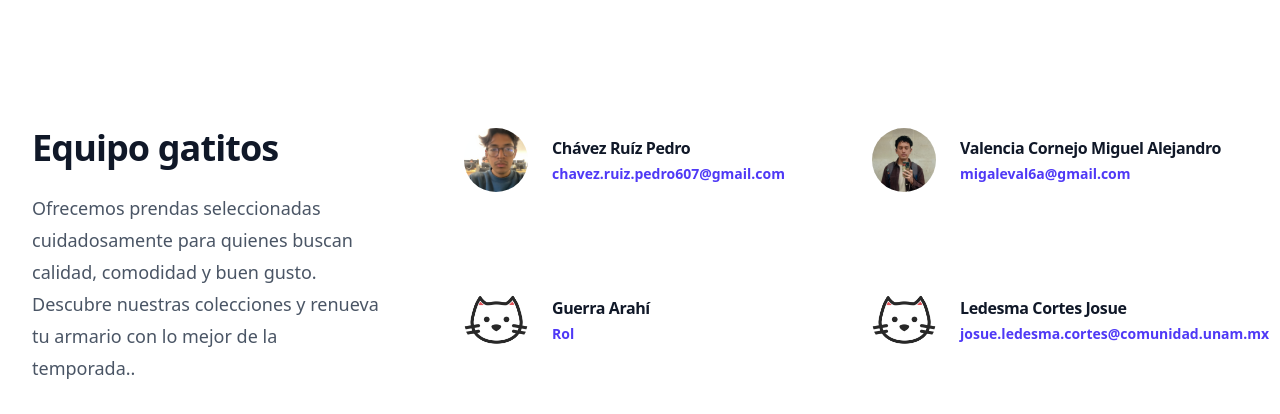
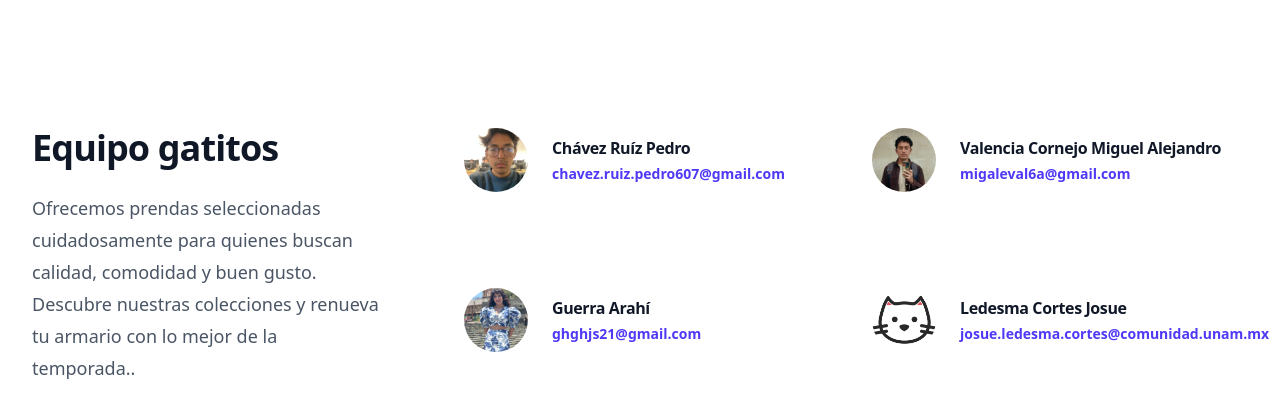
Before and after one commit to PeterDayne/EquipoGatitos, a React (Vite) app in the folder proyect-gatitos/tailwind-app/: page /Team in a window 1280 px wide. Shown: the top 414 px of the page. Built offline with nearby package versions, Linux system fonts and the light colour scheme.

Commit message:
Se agregaron correos

```diff
--- a/proyect-gatitos/tailwind-app/src/TeamSection.jsx
+++ b/proyect-gatitos/tailwind-app/src/TeamSection.jsx
@@ -1,6 +1,7 @@
 import imagen from './assets/IMG_4812.jpg';
 import imagenG from './assets/pngegg.png';
 import imagenV from './assets/img2.jpeg';
+import imagenA from './assets/img3.jpeg';
 
 function TeamSection(){
  return(
@@ -31,10 +32,10 @@ function TeamSection(){
       </li>
       <li>
         <div class="flex items-center gap-x-6">
-          <img class="size-16 rounded-full object-cover " src={imagenG} alt=""/>
+          <img class="size-16 rounded-full object-cover " src={imagenA} alt=""/>
           <div>
             <h3 class="text-base/7 font-semibold tracking-tight text-gray-900">Guerra Arahí</h3>
-            <p class="text-sm/6 font-semibold text-indigo-600">Rol</p>
+            <p class="text-sm/6 font-semibold text-indigo-600">ghghjs21@gmail.com</p>
           </div>
         </div>
       </li>
```
Also changed, not shown: proyect-gatitos/tailwind-app/src/assets/img3.jpeg (added).
